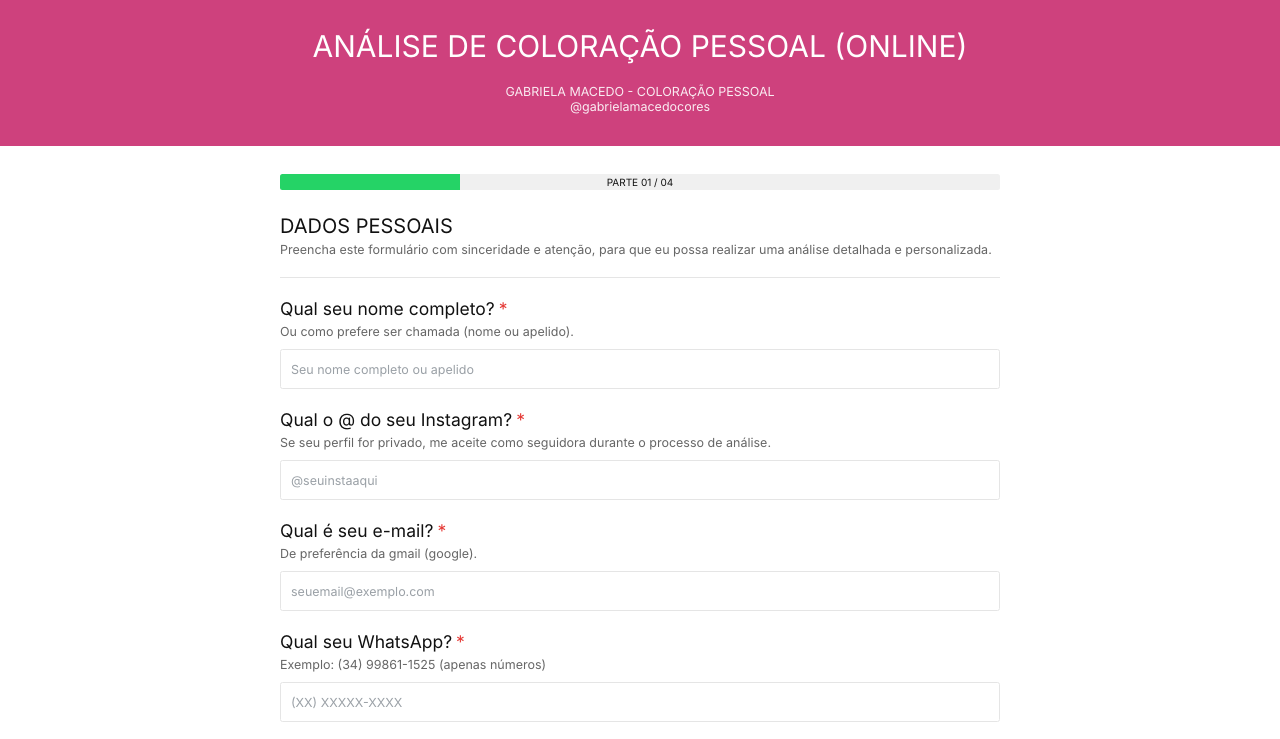
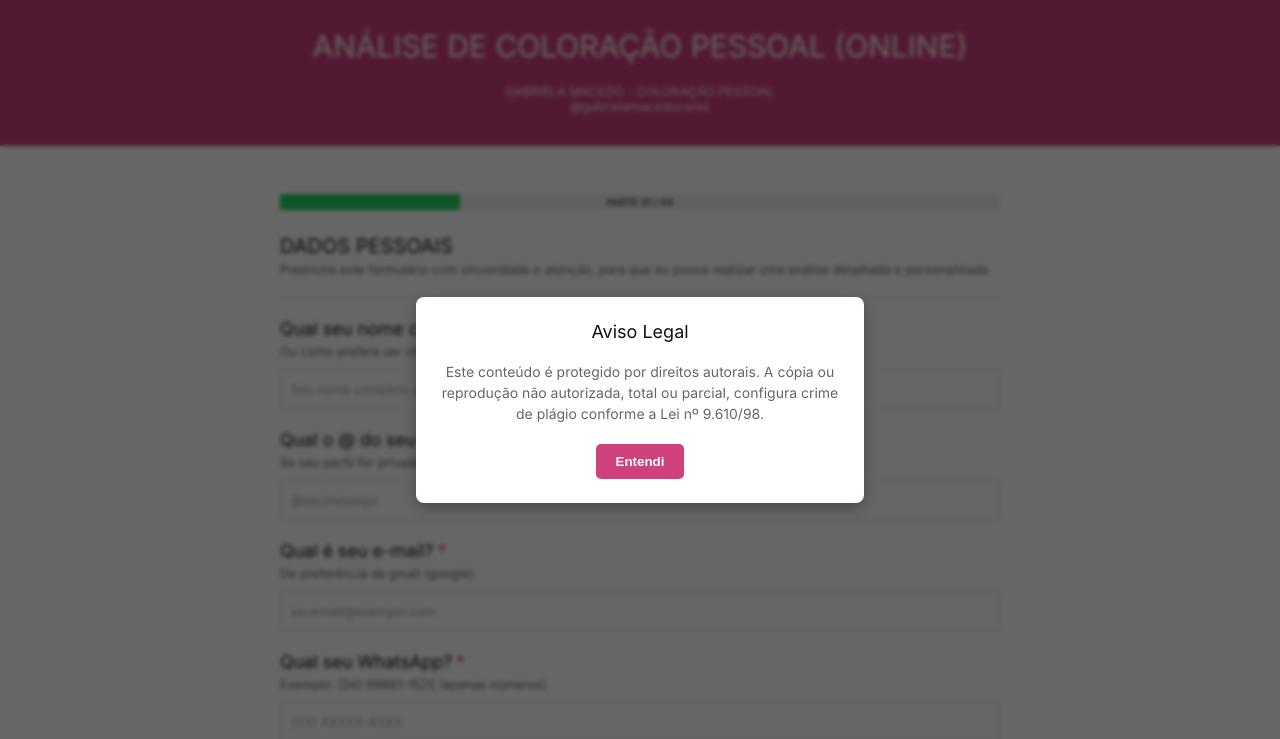
Before and after one commit to gabimacedoop/formscp, a plain HTML site: page index.html in a window 1280 px wide. Shown: the top 739 px of the page. Drawn offline with Linux system fonts and the light colour scheme.

Commit message:
Update index.html

```diff
--- a/index.html
+++ b/index.html
@@ -3,7 +3,7 @@
 <head>
   <meta charset="utf-8" />
   <meta name="viewport" content="width=device-width, initial-scale=1" />
-  <title>FORMULÁRIO - ANÁLISE DE COLORAÇÃO PESSOAL (ONLINE)</title><style>
+  <title>ANÁLISE DE COLORAÇÃO PESSOAL (ONLINE) - @gabrielamacedocores</title><style>
     /* Fonte Inter offline: usa apenas fontes locais, sem chamadas de rede */
     @font-face {
       font-family: 'Inter';
@@ -49,6 +49,9 @@
       color: var(--fg);
       -webkit-font-smoothing: antialiased;
       text-rendering: optimizeLegibility;
+      -webkit-user-select: none; /* Safari */
+      -ms-user-select: none; /* IE 10+ */
+      user-select: none; /* Padrão */
     }
 
     .container {
@@ -57,7 +60,7 @@
       padding: 24px 16px 64px;
     }
     main.container {
-        padding-top: 0;
+        padding-top: 20px;
     }
 
     /* Estilo do Cabeçalho Rosa */
@@ -65,7 +68,7 @@
         background-color: var(--header-bg);
         color: white;
         margin: -24px -16px 28px -16px;
-        padding: 24px 32px;
+        padding: 24px 16px;
         text-align: center; /* Centralizado */
         display: flex;
         flex-direction: column;
@@ -75,6 +78,7 @@
      .main-header-wrapper header {
         max-width: var(--maxw);
         width: 100%;
+        padding: 0; /* Remove padding extra do container */
     }
     .main-header-wrapper .title {
         color: white;
@@ -175,6 +179,12 @@
     }
     textarea {
         height: 50px;
+    }
+    select {
+        color: var(--fg);
+    }
+    select:invalid {
+        color: #9aa0a6;
     }
 
     input::placeholder, textarea::placeholder {
@@ -338,16 +348,61 @@
     }
 
     /* Novo Estilo do Rodapé */
-    .main-footer {
-        padding: 32px 16px;
-        text-align: center;
-        font-size: 10px;
-        color: var(--muted);
-        border-top: 1px solid var(--border);
-        margin-top: 40px;
+    .main-footer, #resultPage {
+        -webkit-user-select: text;
+        -ms-user-select: text;
+        user-select: text;
     }
     .main-footer p {
         margin: 4px 0;
+    }
+
+    img {
+        -webkit-user-drag: none;
+        user-drag: none;
+    }
+
+    .modal-overlay {
+        position: fixed;
+        top: 0;
+        left: 0;
+        width: 100%;
+        height: 100%;
+        background: rgba(0, 0, 0, 0.6);
+        display: flex;
+        justify-content: center;
+        align-items: center;
+        z-index: 1000;
+        backdrop-filter: blur(2px);
+    }
+    .modal-content {
+        background: white;
+        padding: 24px;
+        border-radius: 8px;
+        max-width: 400px;
+        width: 90%;
+        text-align: center;
+        box-shadow: 0 5px 15px rgba(0,0,0,0.3);
+    }
+    .modal-content h3 {
+        margin-top: 0;
+        font-size: 18px;
+        color: var(--fg);
+    }
+    .modal-content p {
+        font-size: 14px;
+        line-height: 1.5;
+        color: var(--muted);
+        margin-bottom: 20px;
+    }
+    .modal-close-btn {
+        background: var(--header-bg);
+        color: white;
+        border: none;
+        padding: 10px 20px;
+        border-radius: 5px;
+        cursor: pointer;
+        font-weight: bold;
     }
 
 
@@ -361,7 +416,7 @@
 </head>
 <body>
   <div class="main-header-wrapper">
-    <header>
+    <header class="container">
       <h1 class="title">ANÁLISE DE COLORAÇÃO PESSOAL (ONLINE)</h1>
       <p class="lead">GABRIELA MACEDO - COLORAÇÃO PESSOAL<br><strong>@gabrielamacedocores</strong></p>
     </header>
@@ -644,6 +699,7 @@
               <div class="field">
                 <span class="question">É a primeira vez que você faz análise de coloração pessoal?<span class="required-asterisk">*</span></span>
                 <div class="options" role="group">
+                  <label class="option"><input type="radio" name="primeira_vez" value="É a primeira vez que faço coloração pessoal." required /><span>É a primeira vez que faço coloração pessoal.</span></label>
                   <label class="option"><input type="radio" name="primeira_vez" value="Já fiz coloração anteriormente com outra profissional." /><span>Já fiz coloração anteriormente com outra profissional.</span></label>
                   <label class="option"><input type="radio" name="primeira_vez" value="Já fiz coloração em sites e/ou aplicativos com IA." /><span>Já fiz coloração em sites e/ou aplicativos com IA.</span></label>
                   <label class="option"><input type="radio" name="primeira_vez" value="Nunca fiz coloração pessoal." /><span>Nunca fiz coloração pessoal.</span></label>
@@ -658,6 +714,7 @@
                 <div class="options" role="group">
                   <label class="option"><input type="radio" name="quanto_sabe" value="Não sei quase nada, sou iniciante." required/><span>Não sei quase nada, sou iniciante.</span></label>
                   <label class="option"><input type="radio" name="quanto_sabe" value="Já ouvi falar e conheço o básico." /><span>Já ouvi falar e conheço o básico.</span></label>
+                  <label class="option"><input type="radio" name="quanto_sabe" value="Já pesquisei bastante sobre o assunto." /><span>Já pesquisei bastante sobre o assunto.</span></label>
                   <label class="option"><input type="radio" name="quanto_sabe" value="Tenho um bom conhecimento sobre o tema." /><span>Tenho um bom conhecimento sobre o tema.</span></label>
                   <label class="option"><input type="radio" name="quanto_sabe" value="Outro" data-outro-target="#outroQuantoSabe" /><span>Outro</span></label>
                 </div>
@@ -709,6 +766,14 @@
       <p><strong>GABRIELA MACEDO | @gabrielamacedocores</strong></p>
       <p>CNPJ 55.495.465/0001-52</p>
   </footer>
+
+  <div id="plagiarismModal" class="modal-overlay hidden">
+    <div class="modal-content">
+        <h3>Aviso Legal</h3>
+        <p>Este conteúdo é protegido por direitos autorais. A cópia ou reprodução não autorizada, total ou parcial, configura crime de plágio conforme a Lei nº 9.610/98.</p>
+        <button id="modalCloseBtn" class="modal-close-btn">Entendi</button>
+    </div>
+</div>
 
 
   <script>
@@ -1132,6 +1197,22 @@
         }
     });
 
+    // Proteção contra Cópia
+    const plagiarismModal = document.getElementById('plagiarismModal');
+    const modalCloseBtn = document.getElementById('modalCloseBtn');
+
+    document.addEventListener('contextmenu', function(e) {
+        if (resultPage.contains(e.target) || e.target.closest('#resultPage')) {
+            return;
+        }
+        e.preventDefault();
+        plagiarismModal.classList.remove('hidden');
+    });
+
+    modalCloseBtn.addEventListener('click', () => {
+        plagiarismModal.classList.add('hidden');
+    });
+
     document.addEventListener('DOMContentLoaded', () => {
         loadDraft();
         updateUI();
```
